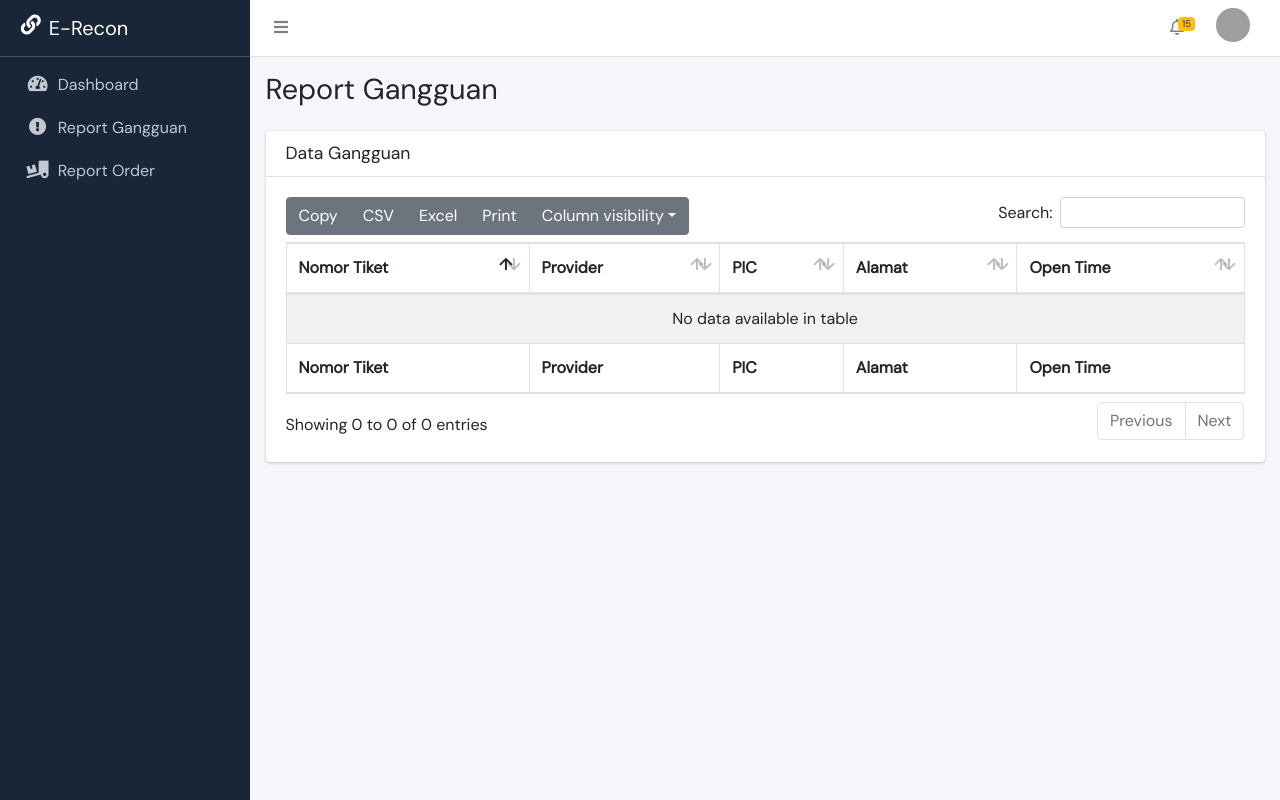
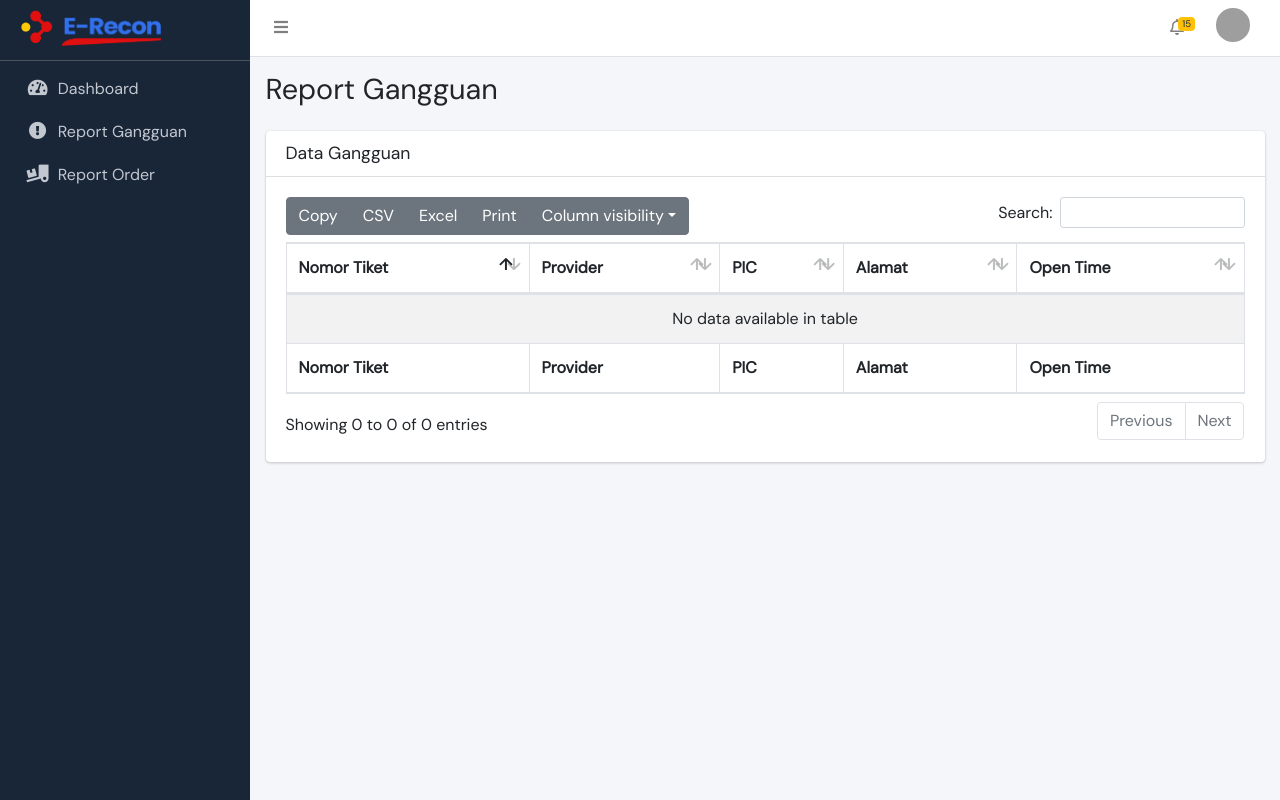
Before and after one commit to ivanhanif03/e-recon, a CodeIgniter 4 app: template app/Views/gangguan/index.php in a window 1280 px wide. Run offline with PHP 8.4 and a stand-in for CodeIgniter, Linux system fonts and the light colour scheme; the template is opened without the code that fills it, so the values that code supplies are empty; some libraries are stand-ins or nearby versions; grey boxes are pictures that could not be loaded.

Commit message:
update logo erecon

```diff
--- a/app/Views/layout/sidebar.php
+++ b/app/Views/layout/sidebar.php
@@ -1,17 +1,19 @@
 <!-- Color Sidebar -->
 <style>
     .nav-item>a.active {
-        background-color: #bd1111 !important;
+        background-color: #d10823 !important;
     }
 
     .main-sidebar {
         background-color: #182638 !important
     }
 </style>
+<!-- 182638 -->
 <aside class="main-sidebar sidebar-dark-primary">
-    <a href="index3.html" class="brand-link">
-        <i class="brand-image nav-icon fas fa-link mt-1"></i>
-        <span class="brand-text font-weight-light">E-Recon</span>
+    <a href="<?= base_url(''); ?>" class="brand-link">
+        <img src="<?= base_url('/img/icon_erecon.png'); ?>" alt="E-Recon Logo" class="brand-image">
+        <img src="<?= base_url('/img/text_erecon.png'); ?>" alt="E-Recon Logo" class="brand-text" width="100">
+        <!-- <span class="brand-text font-weight-light">&nbsp;</span> -->
     </a>
 
     <div class="sidebar">
```
Also changed, not shown: public/img/icon_erecon.png (added), public/img/logo_erecon.png (added), public/img/logo_erecon_border.png (added), public/img/text_erecon.png (added).
